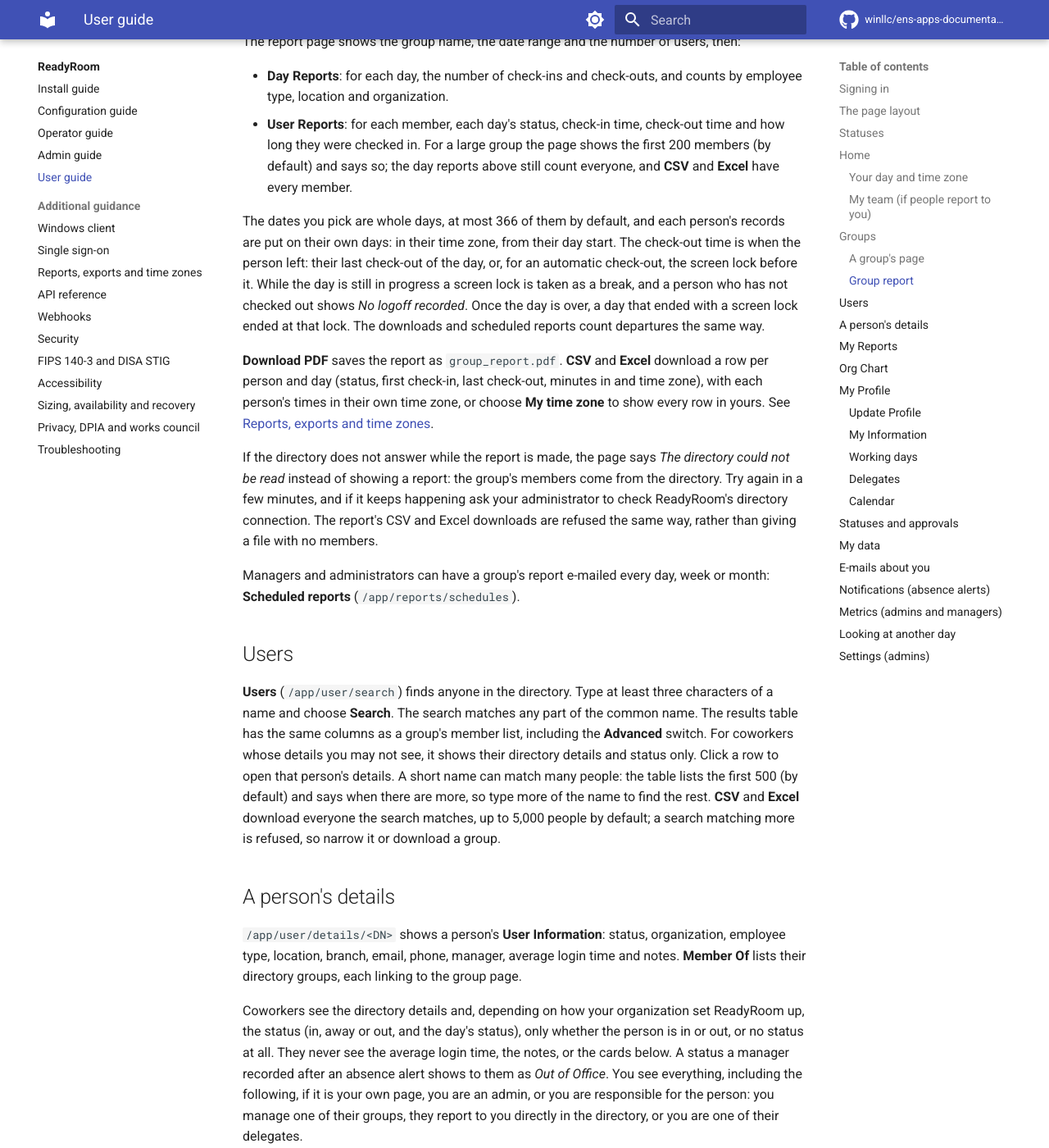
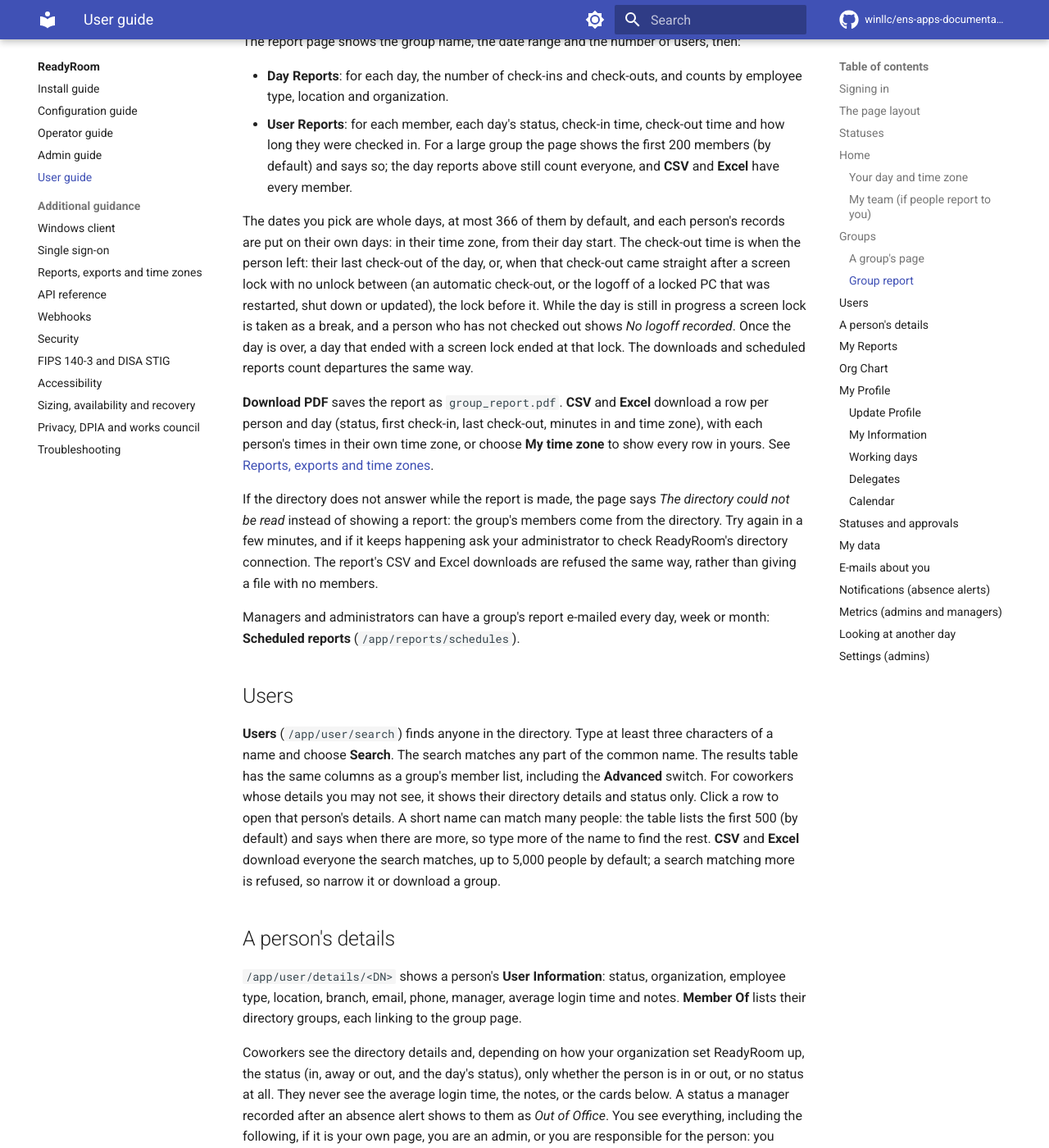
Before and after one commit to winllc/ens-apps-documentation, an MkDocs documentation site: the page built from docs/readyroom/user-guide.md, in a window 1280 px wide and 1400 px high, scrolled down 5377 px. Shown: the whole window at 82% size. Built offline with MkDocs 1.6.1 and Material for MkDocs 9.7.7, drawn with Linux system fonts in a browser that asks for light colours; comment, search, counter and statistics services are not loaded; some of the changed text lies outside the part shown.

Commit message:
ReadyRoom: a logoff while the screen is locked ends the day at the lock
A check-out that comes straight after a screen lock, with no unlock
between, is the lock's effective logoff: the automatic check-out, and
equally the logoff the agent reports when a locked PC is restarted, shut
down or updated. The day's departure, in the calendar, the day card,
reports and downloads, is then the lock.

Co-Authored-By: Claude Opus 5.5 <noreply@anthropic.com>
Claude-Session: https://claude.ai/code/session_01R2Q6XtDB8DfVmiejzJGwBh

```diff
--- a/docs/readyroom/user-guide.md
+++ b/docs/readyroom/user-guide.md
@@ -177,8 +177,9 @@ The report page shows the group name, the date range and the number of users, th
 
 The dates you pick are whole days, at most 366 of them by default, and each person's records are
 put on their own days: in their time zone, from their day start. The check-out time is when the
-person left: their last check-out of the day, or, for an automatic check-out, the screen lock
-before it. While the day is still in progress a screen lock is taken as
+person left: their last check-out of the day, or, when that check-out came straight after a screen
+lock with no unlock between (an automatic check-out, or the logoff of a locked PC that was
+restarted, shut down or updated), the lock before it. While the day is still in progress a screen lock is taken as
 a break, and a person who has not checked out shows *No logoff recorded*. Once the day is over, a
 day that ended with a screen lock ended at that lock. The downloads and scheduled reports count
 departures the same way.
@@ -230,7 +231,8 @@ are one of their delegates.
 - **Event Calendar**: their statuses, their online periods, and organization events
   and holidays. A day whose records an administrator corrected is marked (*Records corrected:
   ...*). Each day they checked in has one online entry: *Online: 8 hrs, 51 mins* when the day has a
-  departure (a logoff, an automatic check-out after a lock, or, once the day is over, a final lock);
+  departure (a logoff; an automatic check-out, or a logoff while the screen was locked, ending at the
+  lock; or, once the day is over, a final lock);
   *Online since 08:02* for today while it is in progress, since a lock during the day is a break;
   and *Online from 08:02 (no logoff recorded)* for a past day that ended without a logoff, such as a
   PC shut down after it was unlocked. Reports and attendance count only days with a departure.
```
Also changed, not shown: docs/readyroom/exports.md (+4 -2 lines), docs/readyroom/windows-client.md (+3 -1 lines).
